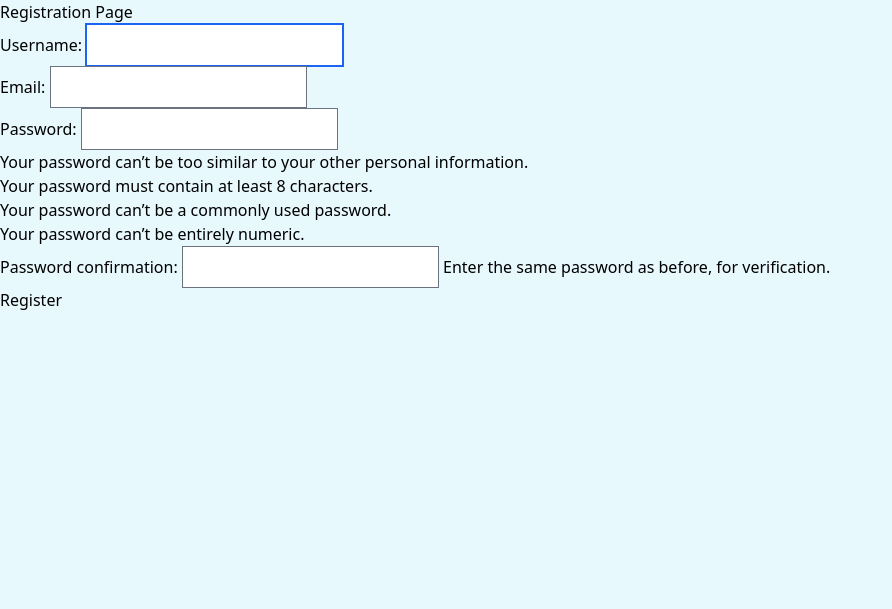
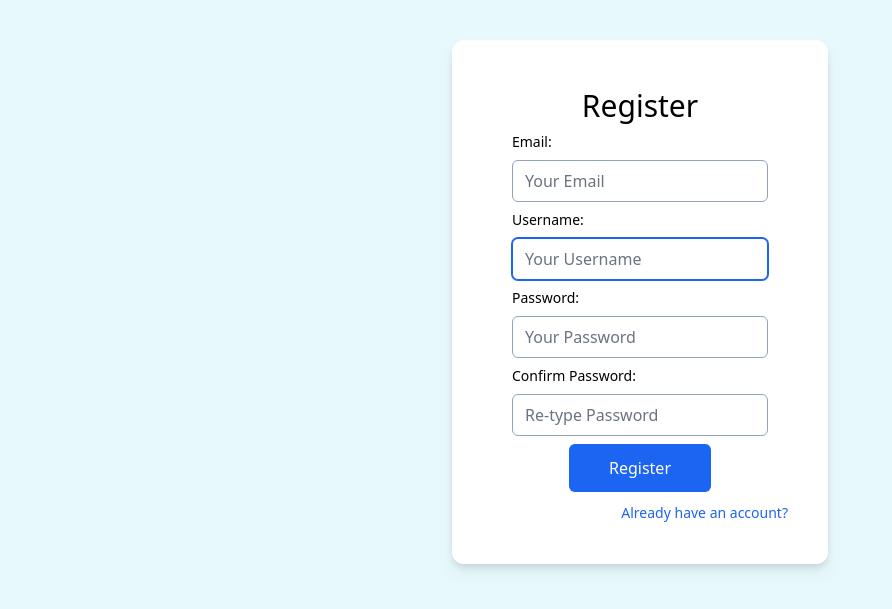
Before and after one commit to notarious2/Django-Pizza-Delivery, a Django app: page /register/ in a window 1280 px wide. Shown: the part 84-693 px from the top of the page, without its empty margins (0-892 px from the left). Run offline with Django 4.2, Linux system fonts and the light colour scheme; style sheets or scripts are compiled from the project's sources.

Commit message:
finished registration page

```diff
--- a/users/forms.py
+++ b/users/forms.py
@@ -5,10 +5,17 @@ from django.contrib.auth.forms import UserCreationForm, AuthenticationForm
 
 
 class UserRegisterForm(UserCreationForm):
-    email = forms.EmailField(required=True)
-    username = forms.CharField(required=True)
-    password1 = forms.PasswordInput()
-    password2 = forms.PasswordInput()
+    email = forms.EmailField(required=True, widget=forms.EmailInput(
+        attrs={'class': 'w-64 px-3 py-2 rounded-md border border-slate-400', 'placeholder': 'Your Email'}))
+    username = forms.CharField(required=True, widget=forms.TextInput(
+        attrs={'class': 'w-64 px-3 py-2 rounded-md border border-slate-400', 'placeholder': 'Your Username',
+               }))
+    password1 = forms.CharField(required=True, widget=forms.PasswordInput(
+        attrs={'class': 'w-64 px-3 py-2 rounded-md border border-slate-400', 'placeholder': 'Your Password',
+               }))
+    password2 = forms.CharField(required=True, widget=forms.PasswordInput(
+        attrs={'class': 'w-64 px-3 py-2 rounded-md border border-slate-400', 'placeholder': 'Re-type Password',
+               }))
 
     class Meta:
         model = User
@@ -29,9 +36,9 @@ class CustomLoginForm(AuthenticationForm):
         super().__init__(*args, **kwargs)
         self.fields['username'].widget.attrs.update(
             {'placeholder': 'Your Username',
-             'class': 'w-96 px-3 py-2 rounded-md border border-slate-400'}
+             'class': 'w-64 px-3 py-2 rounded-md border border-slate-400'}
         )
         self.fields['password'].widget.attrs.update(
             {'placeholder': 'Your Password',
-             'class': 'w-96 px-3 py-2 rounded-md border border-slate-400'}
+             'class': 'w-64 px-3 py-2 rounded-md border border-slate-400'}
         )
--- a/users/templates/users/login.html
+++ b/users/templates/users/login.html
@@ -1,6 +1,6 @@
 {% extends 'store/base.html' %} {% block content %}
 
-<div class="w-screen h-screen flex justify-center items-center">
+<div class="my-10 flex justify-center items-center">
   <form
     class="p-10 bg-white rounded-xl drop-shadow-lg space-y-5"
     action=""
@@ -9,7 +9,7 @@
     {% csrf_token %}
     <h1 class="text-center text-3xl">Sign In</h1>
     <div class="flex flex-col space-y-2 mx-5">
-      <label class="text-sm font-light" for="email">Username</label>
+      <label class="text-sm font-light" for="username">Username</label>
       {{form.username}}
     </div>
     <div class="flex flex-col space-y-2 mx-5">
--- a/users/templates/users/register.html
+++ b/users/templates/users/register.html
@@ -1,9 +1,50 @@
 {% extends 'store/base.html' %} {% block content %}
 
-<h1>Registration Page</h1>
-<form method="post">
-  {% csrf_token %} {{ form.as_p }}
-  <input type="submit" value="Register" />
-</form>
+<div class="my-10 flex justify-center items-center">
+  <form
+    class="p-10 bg-white rounded-xl drop-shadow-lg space-y-2"
+    action=""
+    method="post"
+  >
+    {% csrf_token %}
+    <h1 class="text-center text-3xl">Register</h1>
+    <div class="flex flex-col space-y-2 mx-5">
+      <label class="text-sm font-light" for="email">Email:</label>
+      {{form.email}}
+    </div>
+    <div class="flex flex-col space-y-2 mx-5">
+      <label class="text-sm font-light" for="username">Username:</label>
+      {{form.username}}
+    </div>
+    <div class="flex flex-col space-y-2 mx-5">
+      <label class="text-sm font-light" for="password">Password:</label>
+      {{form.password1}}
+    </div>
+    <div class="flex flex-col space-y-2 mx-5">
+      <label class="text-sm font-light" for="password">Confirm Password:</label>
+      {{form.password2}}
+    </div>
+    <button
+      class="w-4/5 block mx-auto px-10 py-3 bg-blue-600 text-white rounded-md hover:bg-blue-500 hover:drop-shadow-md duration-300 ease-in"
+      type="submit"
+    >
+      Register
+    </button>
+
+    <p class="text-right">
+      <a
+        class="text-blue-600 text-sm font-light hover:underline"
+        href="{% url 'users:login' %}"
+        >Already have an account?</a
+      >
+    </p>
+
+    {% if form.errors %} {% for key, value in form.errors.items %}
+    <p class="w-64 text-red-500 text-left">
+      {{value.as_text|cut:"*"|linebreaksbr}}
+    </p>
+    {% endfor %} {% endif %}
+  </form>
+</div>
 
 {% endblock %}
```
Also changed, not shown: db.sqlite3.
